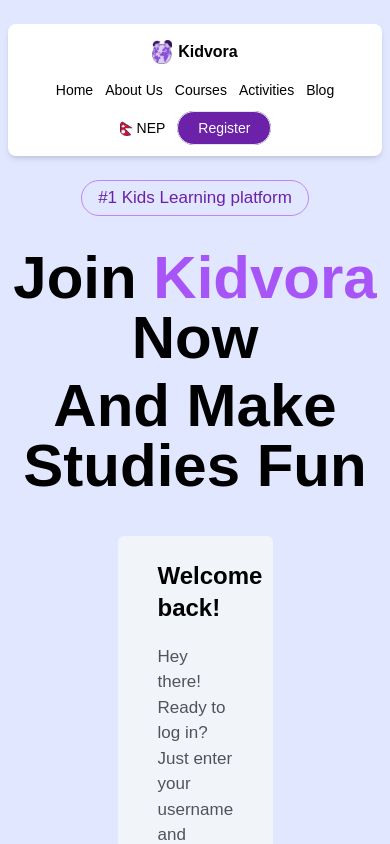
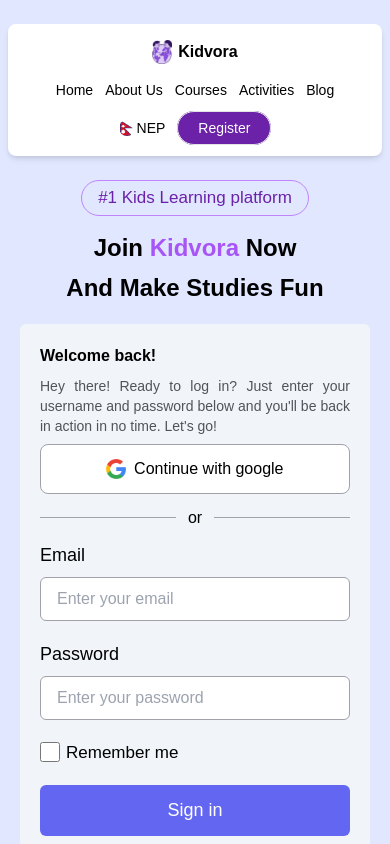
Before and after one commit to dikshitshrestha/Kidvora, a React (Vite) app: page /login in a window 390 px wide. Shown: the top 844 px of the page. Built offline with nearby package versions, Linux system fonts and the light colour scheme.

Commit message:
created responsiveness for login page

```diff
--- a/src/Components/Blog/BlogHero.jsx
+++ b/src/Components/Blog/BlogHero.jsx
@@ -7,7 +7,7 @@
     <div className="bg-indigo-100 font-poppins flex items-center">
       <div className="w-1/2 pl-20">
         <div className=" text-[17px] flex w-full">
-          <h1 className="border-purple-400 border-[1px] py-1 px-4 rounded-full text-purple-800">
+          <h1 className="border-red-400 border-[1px] py-1 px-4 rounded-full text-red-500">
             #1 Kids Learning platform
           </h1>
         </div>
@@ -15,7 +15,7 @@
           <h1 className="text-6xl font-semibold flex flex-col gap-2">
             <h1>Inspiring Insights,</h1>
             <h1>
-              <span className="text-purple-500">Tips, and Stories</span> for
+              <span className="text-red-500">Tips, and Stories</span> for
             </h1>
             <h1>Parents</h1>
           </h1>
@@ -27,13 +27,13 @@
         <div className="text-[18px] flex gap-2">
           <NavLink
             to="/courses"
-            className="border-[1px] px-11 py-3 rounded-full bg-indigo-400 hover:bg-indigo-800 ease-in-out duration-300 text-white"
+            className="border-[1px] px-11 py-3 rounded-full bg-red-500 hover:bg-red-800 ease-in-out duration-300 text-white"
           >
             Explore Courses
           </NavLink>
           <NavLink
             to="/login"
-            className="border-indigo-400 border-[1px] px-11 py-3 rounded-full hover:bg-indigo-400 ease-in-out duration-300 text-indigo-400 hover:text-white"
+            className="border-black border-[1px] px-11 py-3 rounded-full hover:bg-indigo-400 ease-in-out duration-300 text-black hover:border-indigo-400 hover:text-white"
           >
             Sign Up Now
           </NavLink>
--- a/src/Components/Login/LoginHeader.jsx
+++ b/src/Components/Login/LoginHeader.jsx
@@ -2,14 +2,14 @@
 
 export default function LoginHeader() {
   return (
-    <div className="bg-indigo-100 font-poppins">
+    <div className="bg-indigo-100 font-poppins container mx-auto">
       <div className="text-[17px] flex justify-center w-full">
         <h1 className="border-purple-400 border-[1px] py-1 px-4 rounded-full text-purple-800">
           #1 Kids Learning platform
         </h1>
       </div>
-      <div className="pt-8">
-        <h1 className="text-center text-6xl font-semibold flex flex-col gap-2">
+      <div className="lg:pt-8 pt-4">
+        <h1 className="text-center lg:text-6xl md:text-4xl text-2xl font-semibold flex flex-col gap-2">
           <p>
             Join <span className="text-purple-500">Kidvora </span> Now
           </p>
--- a/src/Components/Login/LoginPage.jsx
+++ b/src/Components/Login/LoginPage.jsx
@@ -3,24 +3,24 @@
 
 export default function LoginPage() {
   return (
-    <div className="font-poppins bg-indigo-100 p-10 flex justify-center relative">
-      <div className="bg-slate-100 w-1/2 py-6 px-10 rounded-md">
-        <div className="flex flex-col gap-5">
-          <h1 className="text-2xl font-semibold">Welcome back!</h1>
-          <p className="text-[17px] text-zinc-600">
+    <div className="font-poppins bg-indigo-100 lg:p-10 p-5 flex justify-center relative container mx-auto">
+      <div className="bg-slate-100 lg:w-1/2 lg:py-6 lg:px-10 p-5 rounded-md">
+        <div className="flex flex-col lg:gap-5 gap-2">
+          <h1 className="lg:text-2xl font-semibold">Welcome back!</h1>
+          <p className="lg:text-[17px] text-sm text-zinc-600 lg:text-start text-justify">
             Hey there! Ready to log in? Just enter your username and password
             below and you'll be back in action in no time. Let's go!
           </p>
-          <div className="px-3">
+          <div className="lg:px-3">
             <button className="bg-white w-full py-3 rounded-lg border-[1px] border-zinc-400 flex items-center gap-2 justify-center hover:border-indigo-400 ease-in-out duration-300">
               <img src={logo} alt="google" className="h-5" />
               <h1>Continue with google</h1>
             </button>
           </div>
         </div>
-        <div className="flex justify-center items-center py-6">
+        <div className="flex justify-center items-center lg:py-6 py-3">
           <div className="flex-grow border-t-[1px] border-zinc-400"></div>
-          <span className="px-3 text-xl"> or </span>
+          <span className="px-3 lg:text-xl"> or </span>
           <div className="flex-grow border-t-[1px] border-zinc-400"></div>
         </div>
         <form className="flex flex-col gap-5">
--- a/src/Components/Login/Register.jsx
+++ b/src/Components/Login/Register.jsx
@@ -3,11 +3,11 @@
 
 export default function Register() {
   return (
-    <div className="font-poppins bg-indigo-100 pb-10 flex justify-center relative">
-      <div className="bg-slate-100 w-1/2 py-6 px-10 rounded-md">
-        <div className="flex flex-col gap-5">
-          <h1 className="text-2xl font-semibold">Create Your Account</h1>
-          <p className="text-[17px] text-zinc-600">
+    <div className="font-poppins bg-indigo-100 pb-10 lg:px-0 px-5 flex justify-center relative container mx-auto">
+      <div className="bg-slate-100 lg:w-1/2 lg:py-6 lg:px-10 p-5 rounded-md">
+        <div className="flex flex-col lg:gap-5 gap-2">
+          <h1 className="lg:text-2xl font-semibold">Create Your Account</h1>
+          <p className="lg:text-[17px] text-sm  text-zinc-600">
             Hey there! Ready to join the party? We just need a few details from
             you to get started. Let's do this!
           </p>
@@ -18,14 +18,14 @@
             </button>
           </div>
         </div>
-        <div className="flex justify-center items-center py-6">
+        <div className="flex justify-center items-center lg:py-6 py-3">
           <div className="flex-grow border-t-[1px] border-zinc-400"></div>
           <span className="px-3 text-xl"> or </span>
           <div className="flex-grow border-t-[1px] border-zinc-400"></div>
         </div>
         <form className="flex flex-col gap-5">
-          <div className="flex gap-5">
-            <div className="flex flex-col gap-2 w-1/2">
+          <div className="flex lg:flex-row flex-col gap-5">
+            <div className="flex flex-col gap-2 lg:w-1/2">
               <label className="text-[18px]">First Name</label>
               <input
                 type="text"
@@ -33,7 +33,7 @@
                 className="h-11 w-full focus:outline-none focus:ring-indigo-400 focus:ring-[1px] focus:border-none rounded-md border-zinc-400 border-[1px] px-4"
               />
             </div>
-            <div className="flex flex-col gap-2 w-1/2">
+            <div className="flex flex-col gap-2 lg:w-1/2">
               <label className="text-[18px]">Last Name</label>
               <input
                 type="text"
```
